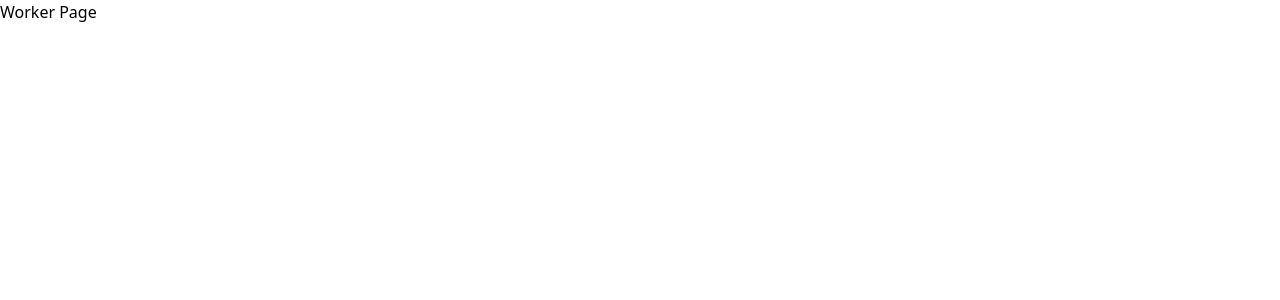
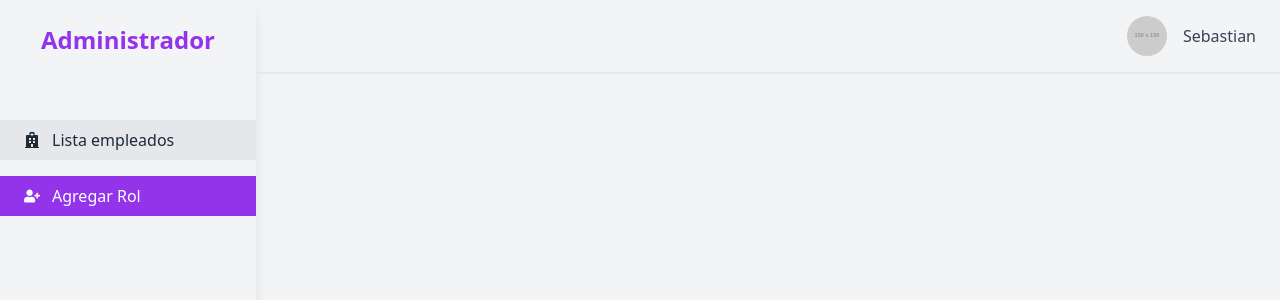
Before and after one commit to SebitaBravo/crm-workers, a React (Vite) app in the folder frontend/: page /trabajador in a window 1280 px wide. Shown: the top 300 px of the page. Built offline with nearby package versions, Linux system fonts and the light colour scheme.

Commit message:
add page workerpage

```diff
--- a/frontend/src/pages/WorkerPage.jsx
+++ b/frontend/src/pages/WorkerPage.jsx
@@ -1,7 +1,13 @@
+import Sidebar from "../components/administrator/Sidebar";
+import Header from "../components/Header";
+
 function WorkerPage() {
   return (
-    <div>
-      <h1>Worker Page</h1>
+    <div className="flex flex-col md:flex-row h-screen bg-gray-100">
+      <Sidebar />
+      <div className="flex flex-col flex-grow">
+        <Header />
+      </div>
     </div>
   );
 }
```
